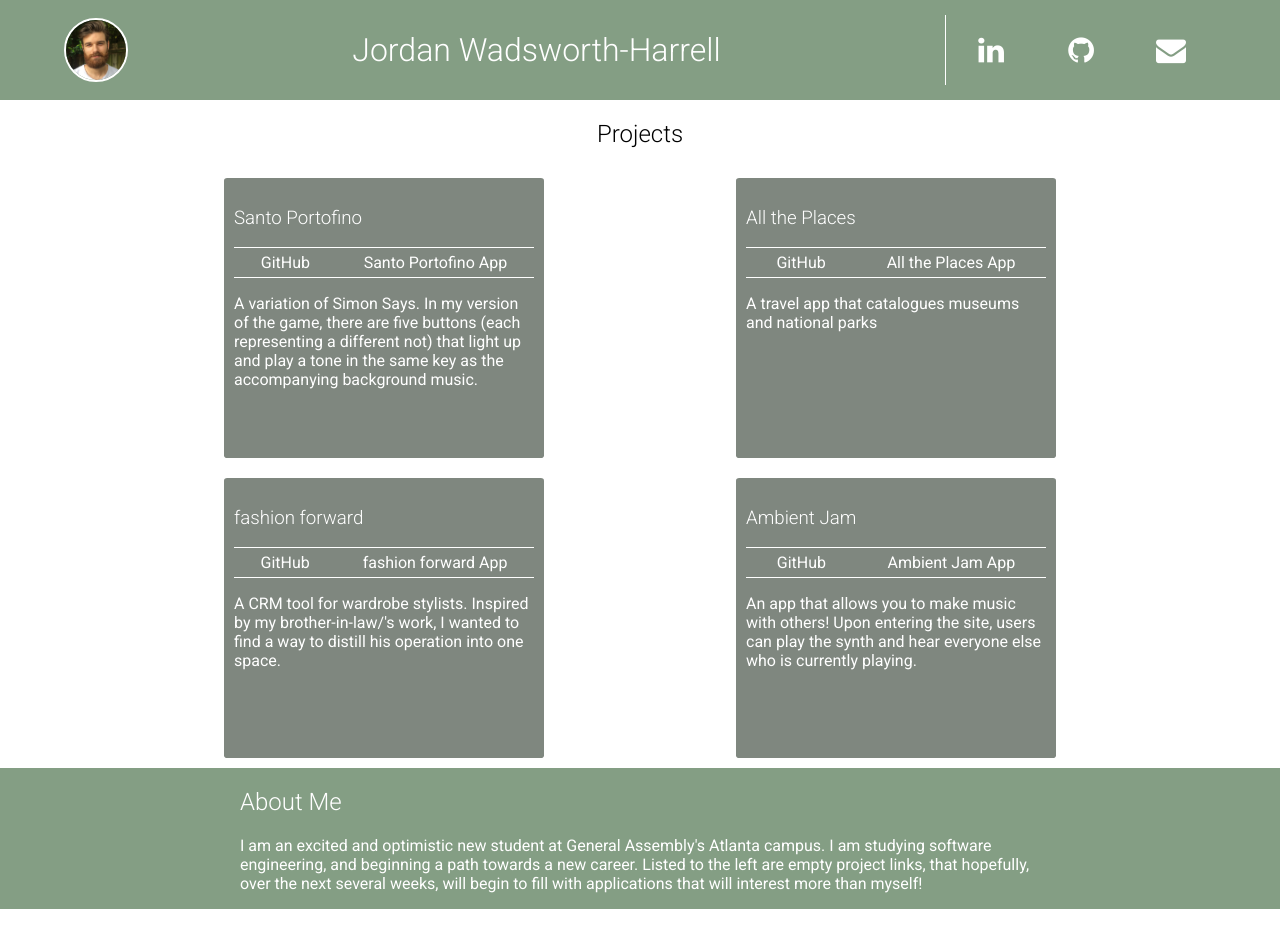
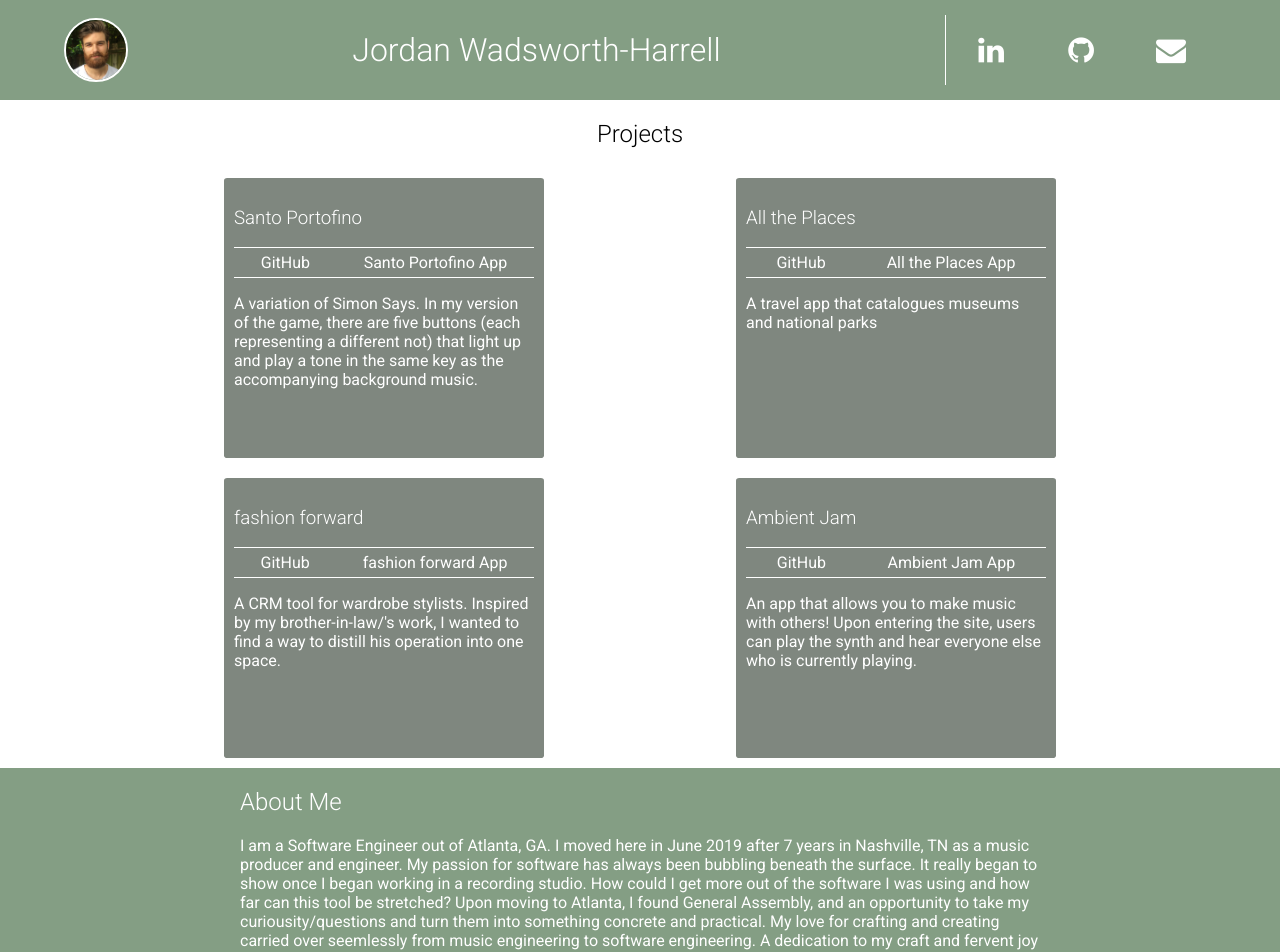
Before and after one commit to jwwharrell/aws-react-test, a React (Create React App) app: page / in a window 1280 px wide. Shown: the top 952 px of the page. Before the commit the page ends 909 px from the top, so only its background shows below. Built offline with nearby package versions, Linux system fonts and the light colour scheme.

Commit message:
Updated my About Me

```diff
--- a/src/components/Footer.js
+++ b/src/components/Footer.js
@@ -9,10 +9,7 @@ export default class Footer extends Component {
             <div className="footy">
                 <div className="about-me">
                     <h2>About Me</h2>
-                    <p>I am an excited and optimistic new student at General Assembly's Atlanta campus. I am studying software
-                      engineering, and beginning a path towards a new career. Listed to the left are empty project links, that
-                      hopefully, over the next several weeks, will begin to fill with applications that will interest more than
-                      myself!
+                    <p>I am a Software Engineer out of Atlanta, GA. I moved here in June 2019 after 7 years in Nashville, TN as a music producer and engineer. My passion for software has always been bubbling beneath the surface. It really began to show once I began working in a recording studio. How could I get more out of the software I was using and how far can this tool be stretched? Upon moving to Atlanta, I found General Assembly, and an opportunity to take my curiousity/questions and turn them into something concrete and practical. My love for crafting and creating carried over seemlessly from music engineering to software engineering. A dedication to my craft and fervent joy towards learning continue to propel me forward.
                     </p>
                 </div>
             </div>
```
